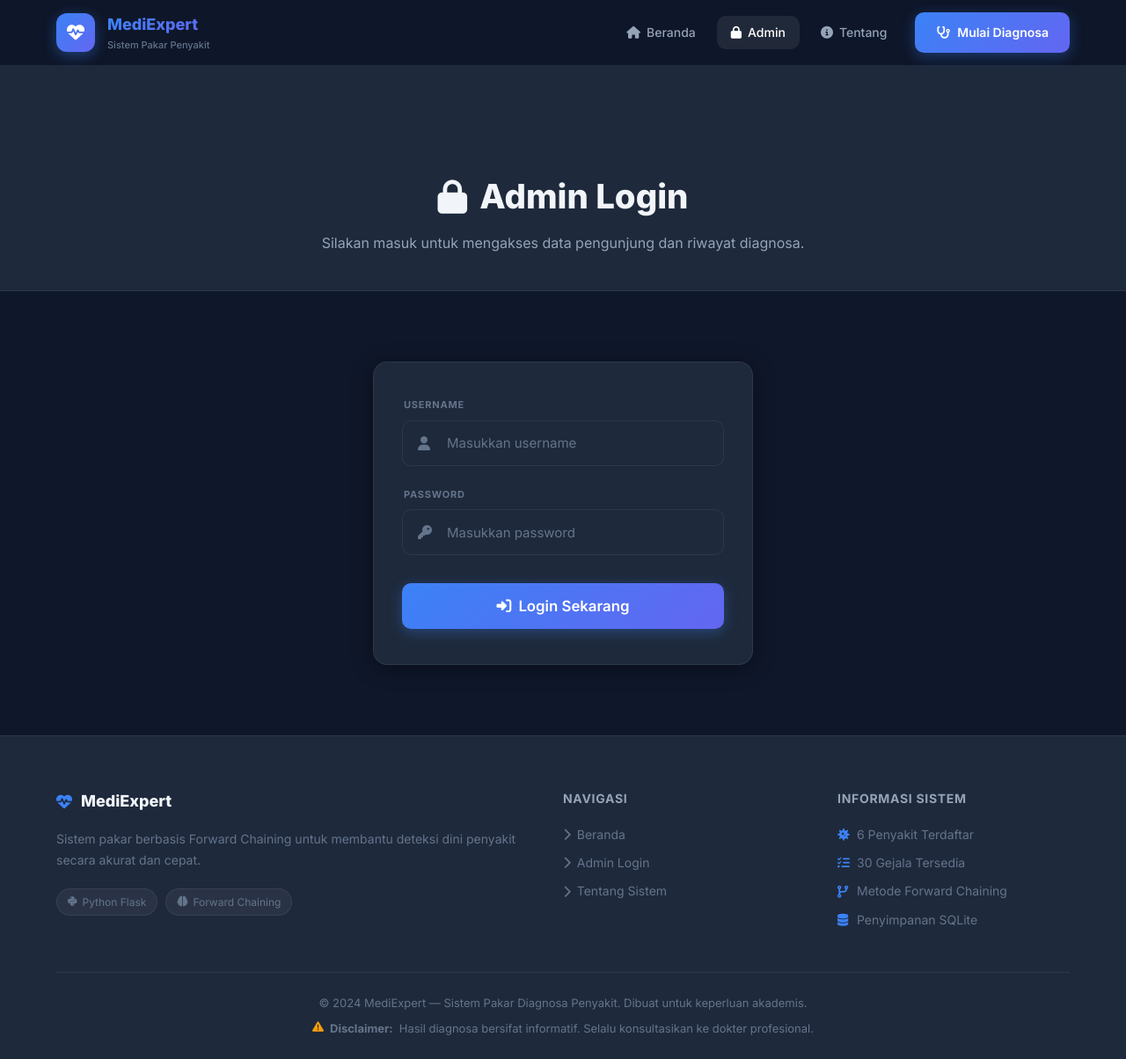
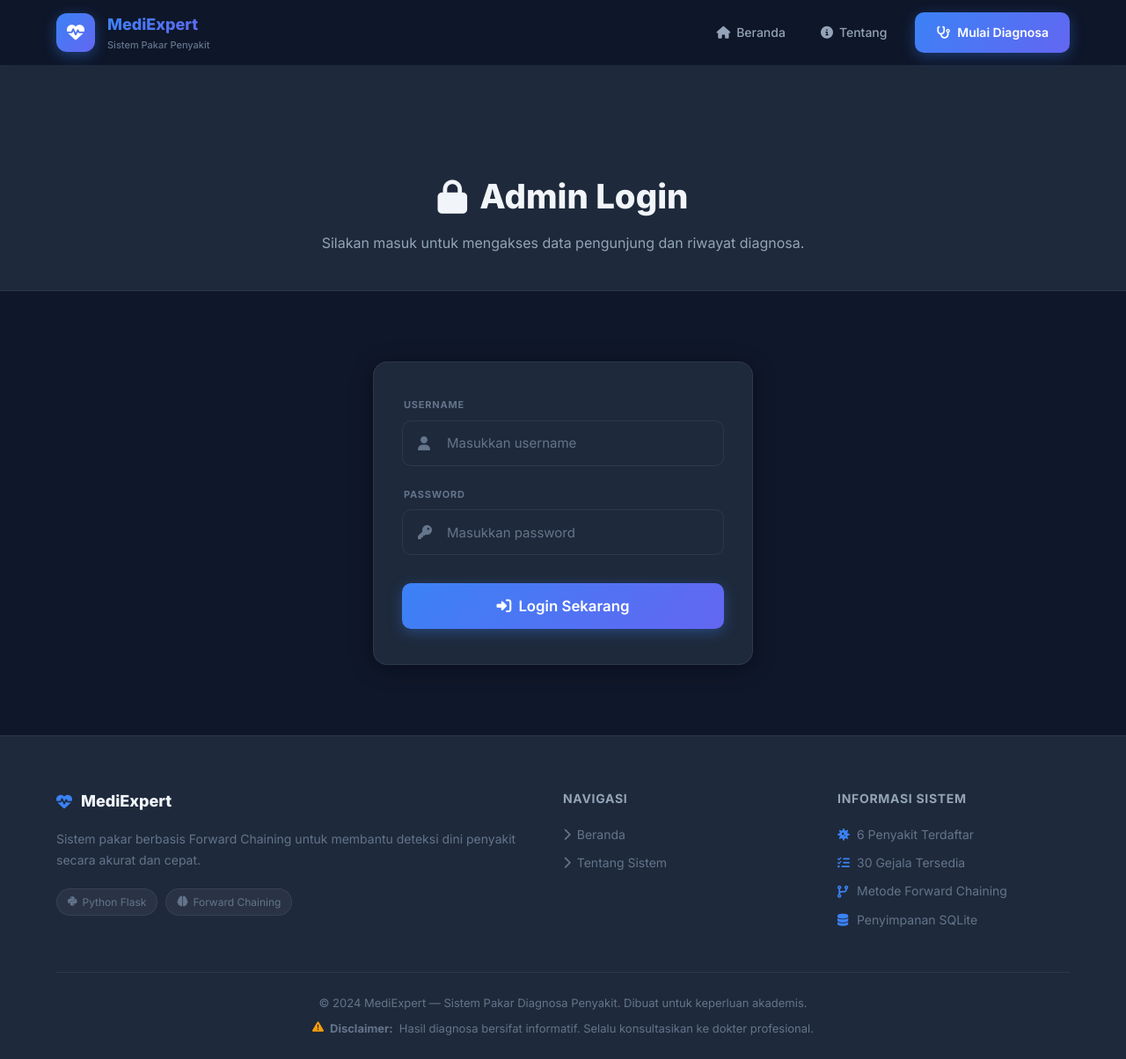
Before and after one commit to baron969/MediExpert, a Flask app: page /login in a window 1280 px wide. Shown: the whole page at 88% size. Run offline with Flask 3, Linux system fonts and the light colour scheme.

Commit message:
UI: Hide admin login link from public landing page

```diff
--- a/templates/base.html
+++ b/templates/base.html
@@ -48,10 +48,6 @@
             <a href="{{ url_for('logout') }}" class="nav-link">
                 <i class="fas fa-sign-out-alt"></i> Logout
             </a>
-            {% else %}
-            <a href="{{ url_for('login') }}" class="nav-link {% if request.endpoint == 'login' %}active{% endif %}">
-                <i class="fas fa-lock"></i> Admin
-            </a>
             {% endif %}
             <a href="{{ url_for('tentang') }}" class="nav-link {% if request.endpoint == 'tentang' %}active{% endif %}">
                 <i class="fas fa-info-circle"></i> Tentang
@@ -94,8 +90,6 @@
                     <li><a href="{{ url_for('index') }}"><i class="fas fa-chevron-right"></i> Beranda</a></li>
                     {% if session.get('logged_in') %}
                     <li><a href="{{ url_for('riwayat') }}"><i class="fas fa-chevron-right"></i> Riwayat Konsultasi</a></li>
-                    {% else %}
-                    <li><a href="{{ url_for('login') }}"><i class="fas fa-chevron-right"></i> Admin Login</a></li>
                     {% endif %}
                     <li><a href="{{ url_for('tentang') }}"><i class="fas fa-chevron-right"></i> Tentang Sistem</a></li>
                 </ul>
```
